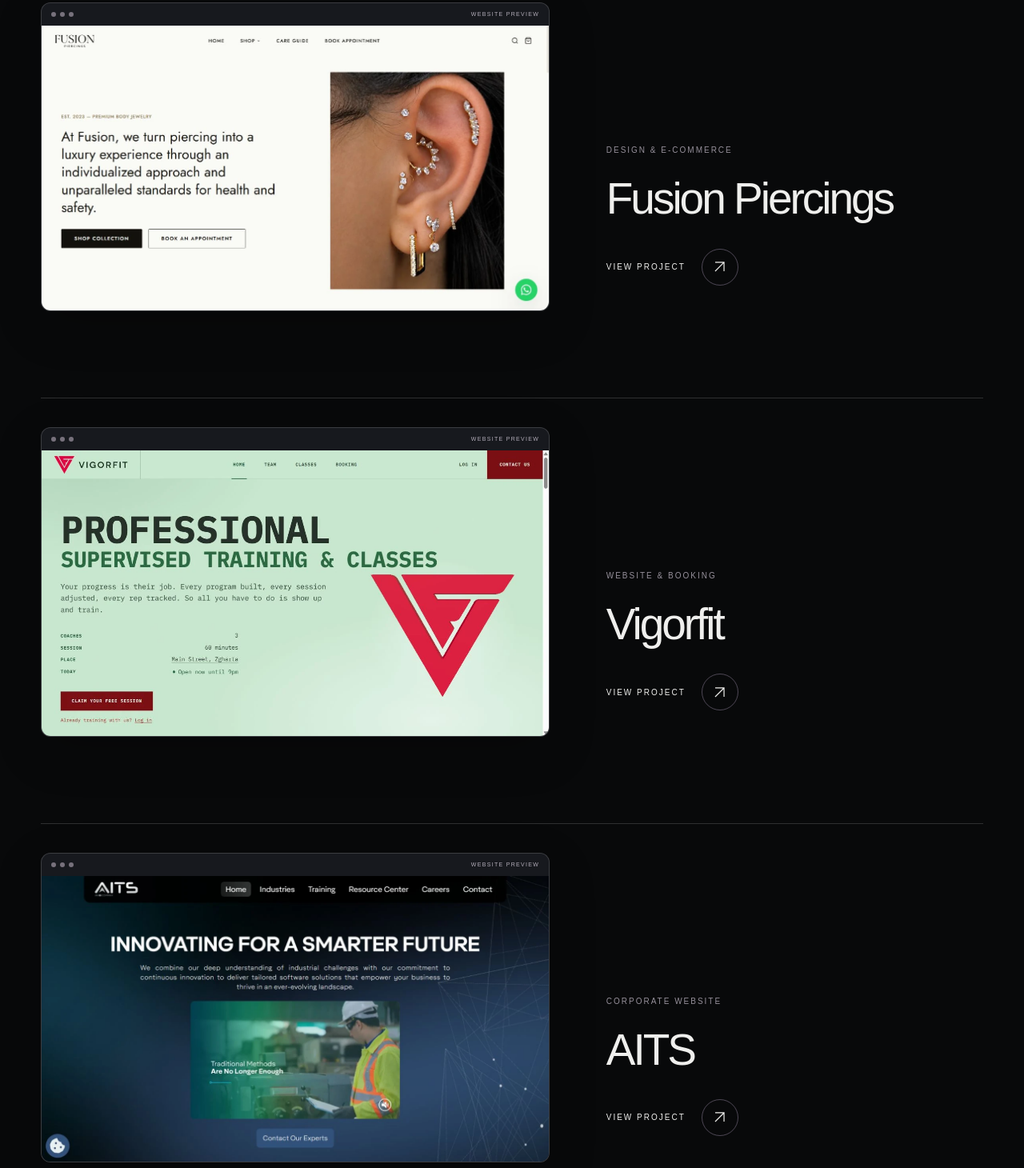
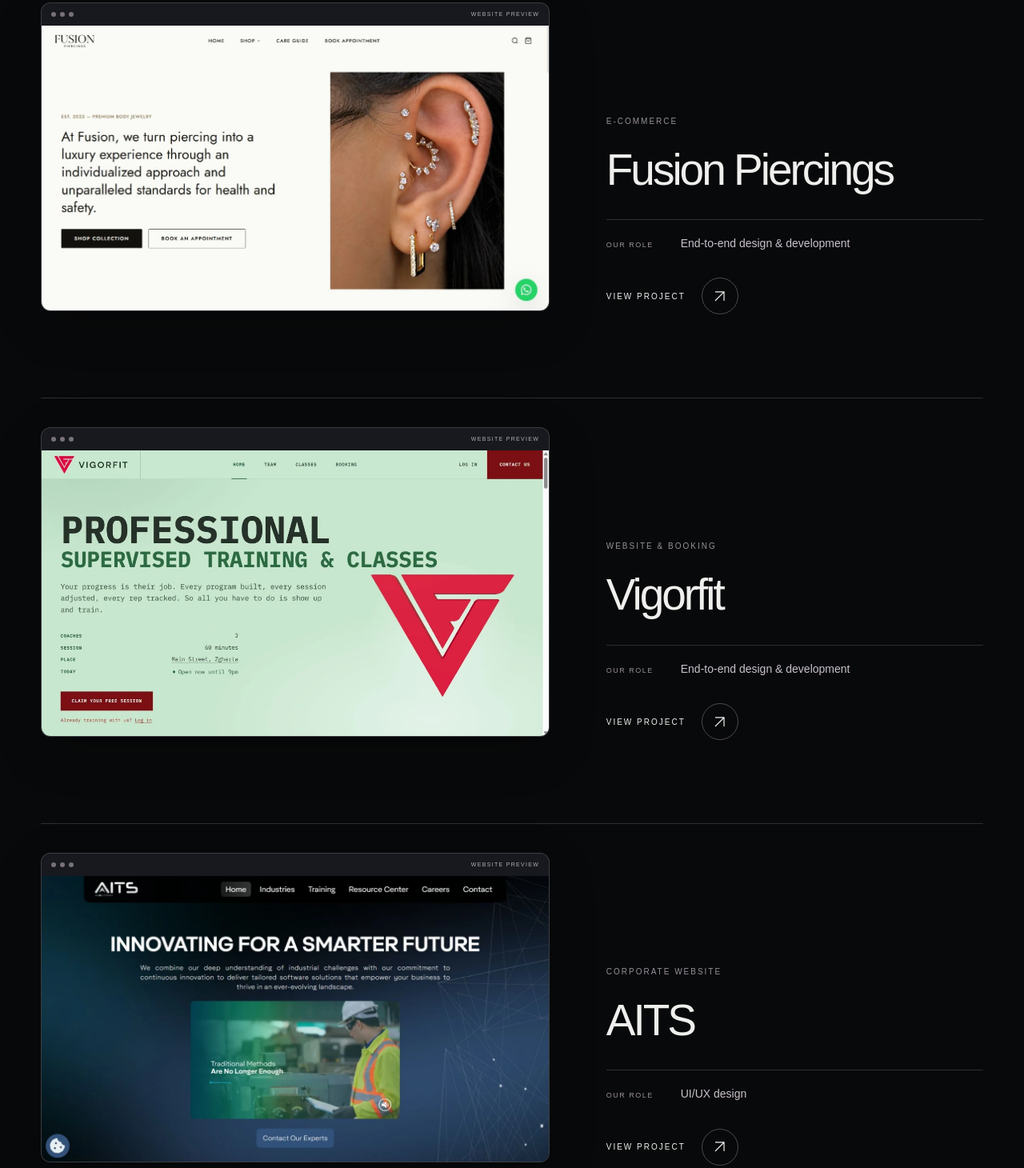
Before and after one commit to Jadewix/Planck, a website built with Vite: page index.html in a window 1280 px wide. Shown: the part 1974-3434 px from the top of the page at 80% size. Built offline with nearby package versions, Linux system fonts and the light colour scheme.

Commit message:
Credit Planck project roles with understated portfolio details

```diff
--- a/index.html
+++ b/index.html
@@ -102,8 +102,12 @@
 <img src="/images/fusion.webp" width="1275" height="717" alt="Fusion Piercings website preview" loading="lazy" decoding="async">
 </a>
 <div class="case-copy">
-<span class="case-tag">DESIGN & E-COMMERCE</span>
+<span class="case-tag">E-COMMERCE</span>
 <h3>Fusion Piercings</h3>
+<dl class="case-role">
+<dt>Our role</dt>
+<dd>End-to-end design &amp; development</dd>
+</dl>
 <a class="text-link" href="https://fusionpiercings.app/" target="_blank" rel="noopener">VIEW PROJECT <b aria-hidden="true"><svg class="icon" viewBox="0 0 24 24" fill="none" aria-hidden="true"><path d="M5 19 19 5M5 5h14v14" stroke="currentColor" stroke-width="1.5"/></svg></b>
 </a>
 </div>
@@ -115,6 +119,10 @@
 <div class="case-copy">
 <span class="case-tag">WEBSITE & BOOKING</span>
 <h3>Vigorfit</h3>
+<dl class="case-role">
+<dt>Our role</dt>
+<dd>End-to-end design &amp; development</dd>
+</dl>
 <a class="text-link" href="https://vigorfit.me/" target="_blank" rel="noopener">VIEW PROJECT <b aria-hidden="true"><svg class="icon" viewBox="0 0 24 24" fill="none" aria-hidden="true"><path d="M5 19 19 5M5 5h14v14" stroke="currentColor" stroke-width="1.5"/></svg></b>
 </a>
 </div>
@@ -126,6 +134,10 @@
 <div class="case-copy">
 <span class="case-tag">CORPORATE WEBSITE</span>
 <h3>AITS</h3>
+<dl class="case-role">
+<dt>Our role</dt>
+<dd>UI/UX design</dd>
+</dl>
 <a class="text-link" href="https://aitsmena.com/" target="_blank" rel="noopener">VIEW PROJECT <b aria-hidden="true"><svg class="icon" viewBox="0 0 24 24" fill="none" aria-hidden="true"><path d="M5 19 19 5M5 5h14v14" stroke="currentColor" stroke-width="1.5"/></svg></b>
 </a>
 </div>
--- a/src/styles/site.css
+++ b/src/styles/site.css
@@ -73,6 +73,9 @@ summary::-webkit-details-marker { display: none; }
 .case-screen::after { content: 'WEBSITE PREVIEW'; position: absolute; right: 12px; top: 10px; color: #b4aeba; font-size: 7px; letter-spacing: 1.3px; }
 .case-copy h3 { font-size: clamp(36px, 4.3vw, 76px); margin: 22px 0 32px; overflow-wrap: anywhere; }
 .case-tag { line-height: 1.8; display: block; }
+.case-role { display: grid; grid-template-columns: 75px minmax(0, 1fr); gap: 18px; align-items: baseline; margin: 0 0 32px; padding-top: 18px; border-top: 1px solid var(--border); }
+.case-role dt { font-size: 9px; letter-spacing: 1.5px; text-transform: uppercase; color: #96909b; }
+.case-role dd { margin: 0; font-size: 14px; line-height: 1.6; color: #c8c1cc; }
 .next { border-top: 1px solid var(--border); margin-top: 45px; padding-top: 30px; color: var(--muted); font-size: 13px; line-height: 1.9; }
 .about { min-height: 90svh; display: flex; flex-direction: column; justify-content: center; }
 .about h2 { font-size: clamp(48px, 8vw, 130px); margin: 0 0 65px; }
```
